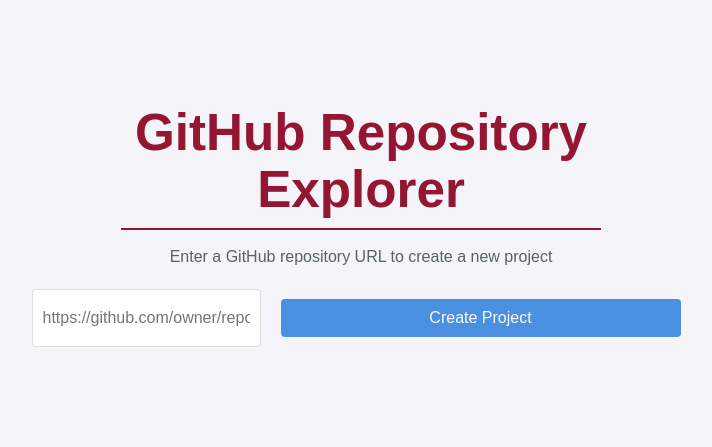
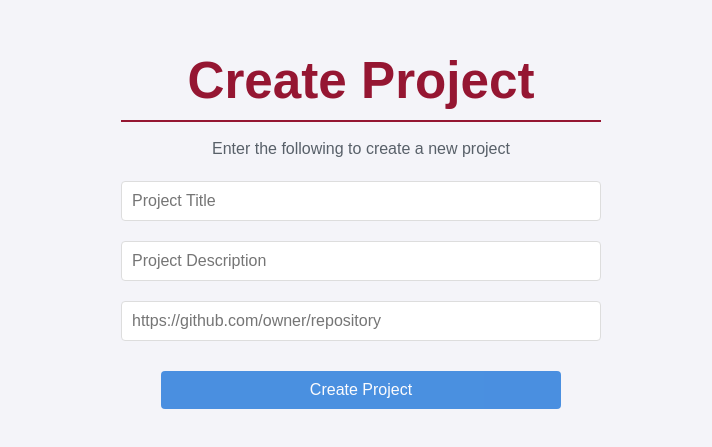
Before and after one commit to jnazario2000/flowdoc, a React (Vite) app: page /Project in a window 1280 px wide. Shown: the part 181-628 px from the top of the page, without its empty margins (279-991 px from the left). Built offline with nearby package versions, Linux system fonts and the light colour scheme.

Commit message:
tweaked the design of the frontend a bit for the demo and fixed some miscellaneous things; the website still needs a lot of work

```diff
--- a/src/pages/Project.css
+++ b/src/pages/Project.css
@@ -15,13 +15,17 @@
     margin-bottom: 20px;
 }
 
-.input-container {
+.repo-input-container {
     display: flex;
-    gap: 10px;
-    margin-bottom: 20px;
+    flex-direction: column;
+    align-items: stretch;
+    gap: 20px; /* Adds space between the inputs */
+    width: 100%;
+    max-width: 500px; /* Optional: to control layout width */
+    margin: 0 auto;
 }
 
-.repo-input {
+.repo-input-github {
     flex: 1;
     padding: 10px;
     border: 1px solid #ddd;
@@ -36,6 +40,7 @@
     border: none;
     border-radius: 4px;
     cursor: pointer;
+    align-self: center
 }
 
 .explore-button:disabled {
@@ -95,3 +100,19 @@
     font-size: 0.9em;
     margin-left: 8px;
 }
+
+.repo-input-description {
+    flex: 1;
+    padding: 10px;
+    border: 1px solid #ddd;
+    border-radius: 4px;
+    font-size: 16px;
+}
+
+.repo-input-title {
+    flex: 1;
+    padding: 10px;
+    border: 1px solid #ddd;
+    border-radius: 4px;
+    font-size: 16px;
+}
--- a/src/pages/Project.jsx
+++ b/src/pages/Project.jsx
@@ -9,6 +9,10 @@
     const [error, setError] = useState(null);
     const [isLoading, setIsLoading] = useState(false);
     const navigate = useNavigate();
+
+    const [title, setTitle] = useState('');
+    const [description, setDescription] = useState('');
+
     // goes into github and gets repo info and files
     const fetchRepoData = async () => {
         try {
@@ -72,14 +76,26 @@
 
     return (
         <div className="explorer-container">
-            <h1 className="header">GitHub Repository Explorer</h1>
+            <h1 className="header">Create Project</h1>
             <p className="description">
-                Enter a GitHub repository URL to create a new project
+                Enter the following to create a new project
             </p>
 
-            <div className="input-container">
+            <div className="repo-input-container">
                 <input
-                    className="repo-input"
+                    className="repo-input-title"
+                    value={title}
+                    onChange={(e) => setTitle(e.target.value)}
+                    placeholder="Project Title"
+                />
+                <input
+                    className="repo-input-description"
+                    value={description}
+                    onChange={(e) => setDescription(e.target.value)}
+                    placeholder="Project Description"
+                />
+                <input
+                    className="repo-input-github"
                     value={repoUrl}
                     onChange={(e) => setRepoUrl(e.target.value)}
                     placeholder="https://github.com/owner/repository"
--- a/src/pages/ProjectList.css
+++ b/src/pages/ProjectList.css
@@ -27,7 +27,7 @@
 
 /* Style for each project item (box) */
 .project-item {
-    background-color: #8a2626;
+    background-color: #777;
     border: 1px solid #ddd;
     border-radius: 10px;
     width: 300px;
--- a/src/pages/ProjectPages.jsx
+++ b/src/pages/ProjectPages.jsx
@@ -43,7 +43,7 @@
                             <p className="description">{project.description}</p>
                             <div className="meta">
 
-                                <span>Owner: {project.ownerId?.toString() || 'Unknown'}</span>
+                                {/*<span>Owner: {project.ownderID?.toString() || 'Unknown'}</span>*/}
                                 <span>Created: {new Date(project.createdAt).toLocaleString()}</span>
                             </div>
                         </Link>
--- a/src/pages/RepositoryPage.css
+++ b/src/pages/RepositoryPage.css
@@ -173,7 +173,7 @@
 }
 
 /* Edit Mode Inputs */
-.edit-input {
+.edit-repo-input {
     width: 100%;
     padding: 0.5rem 0.75rem;
     font-size: 1.8rem;
@@ -181,10 +181,10 @@
     margin-bottom: 1rem;
     border: 1px solid #d1d5da;
     border-radius: 6px;
-    color: #d3dce4;
+    color: #101213;
 }
 
-.edit-textarea {
+.edit-repo-description {
     width: 100%;
     padding: 0.75rem;
     min-height: 100px;
@@ -194,7 +194,7 @@
     font-family: inherit;
     font-size: 1rem;
     line-height: 1.5;
-    color: #eff2f4;
+    color: #171a1b;
 }
 
 /* Cell Editing */
--- a/src/pages/RepositoryPage.jsx
+++ b/src/pages/RepositoryPage.jsx
@@ -8,7 +8,7 @@
 
     const [repoInfo, setRepoInfo] = useState(initialRepoInfo || {
         name: 'Sample Project',
-        description: ''
+        description: 'Sample Description'
     });
     const [files, setFiles] = useState(initialFiles || []);
     const [isEditing, setIsEditing] = useState(false);
@@ -60,13 +60,13 @@
                                 name="name"
                                 value={repoInfo.name}
                                 onChange={handleInputChange}
-                                className="edit-input"
+                                className="edit-repo-input"
                             />
                             <textarea
-                                name="introduction"
+                                name="description"
                                 value={repoInfo.description}
                                 onChange={handleInputChange}
-                                className="edit-textarea"
+                                className="edit-repo-description"
                                 placeholder="Add project introduction"
                             />
                         </>
--- a/src/pages/Signin.css
+++ b/src/pages/Signin.css
@@ -14,7 +14,7 @@
 nav {
     background-color: #951632;
     color: white;
-    padding: 10px 20px;
+    height: 135px;
     text-align: center;
 }
 
```
Also changed, not shown: 1 other file (tests, documents, lock files or other folders).
